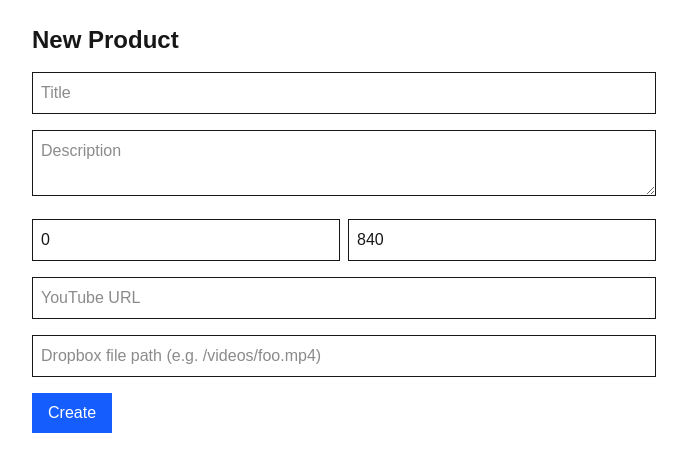
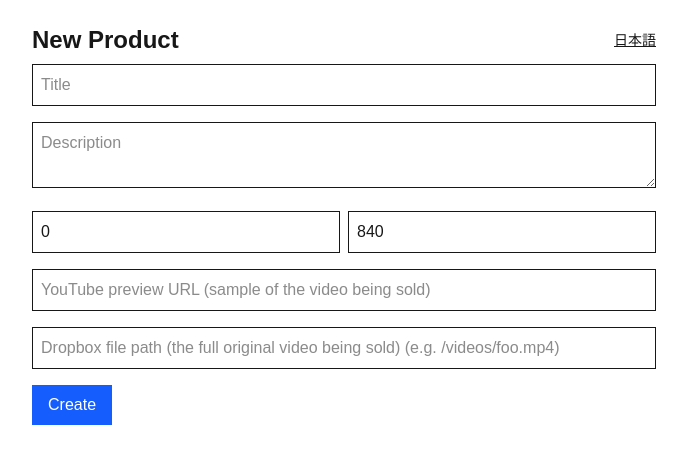
Before and after one commit to HirotoTMurakami/ailith-mvp, a Next.js app: page /products/new in a window 1280 px wide. Shown: the top 472 px of the page, without its empty margins (296-983 px from the left). Built offline with nearby package versions, Linux system fonts and the light colour scheme.

Commit message:
Update:v1.0.3

```diff
--- a/src/app/page.tsx
+++ b/src/app/page.tsx
@@ -1,19 +1,25 @@
 import Link from 'next/link'
 import { prisma } from '@/lib/prisma'
+import { t, getLangFromSearch } from '@/lib/i18n'
 
 export default async function Home() {
   const products = await prisma.product.findMany({ orderBy: { createdAt: 'desc' } })
+  const lang = getLangFromSearch(new URLSearchParams())
+  const i18n = t(lang)
   return (
     <main className="max-w-5xl mx-auto p-6">
       <div className="flex items-center justify-between mb-4">
-        <h1 className="text-2xl font-semibold">AI Video Marketplace</h1>
-        <Link href="/products/new" className="bg-blue-600 text-white px-4 py-2">New Product</Link>
+        <h1 className="text-2xl font-semibold">{i18n.homeTitle}</h1>
+        <div className="flex gap-2">
+          <Link href={`/?lang=${lang === 'ja' ? 'en' : 'ja'}`} className="text-sm underline self-center">{i18n.langToggle}</Link>
+          <Link href={`/products/new?lang=${lang}`} className="bg-blue-600 text-white px-4 py-2">{i18n.newProduct}</Link>
+        </div>
       </div>
       <div className="grid grid-cols-1 md:grid-cols-2 gap-4">
         {products.map(p => (
-          <Link key={p.id} href={`/products/${p.id}`} className="border p-4 hover:bg-gray-50">
+          <Link key={p.id} href={`/products/${p.id}?lang=${lang}`} className="border p-4 hover:bg-gray-50">
             <div className="font-medium">{p.title}</div>
-            <div className="text-sm text-gray-600">${(p.priceCents/100).toFixed(2)} USD</div>
+            <div className="text-sm text-gray-600">{i18n.priceUSD(p.priceCents)}</div>
           </Link>
         ))}
       </div>
--- a/src/app/products/[id]/page.tsx
+++ b/src/app/products/[id]/page.tsx
@@ -1,12 +1,15 @@
 import { prisma } from '@/lib/prisma'
 import Link from 'next/link'
+import { t } from '@/lib/i18n'
 
 
-export default async function ProductDetail({ params }: { params: { id: string } }) {
+export default async function ProductDetail({ params, searchParams }: { params: { id: string }, searchParams: { lang?: string } }) {
   const product = await prisma.product.findUnique({ where: { id: params.id } })
   if (!product) {
     return <div className="p-6">Not found</div>
   }
+  const lang = searchParams?.lang === 'ja' ? 'ja' : 'en'
+  const i18n = t(lang)
   // Extract YouTube embed id
   const match = product.youtubeUrl.match(/(?:v=|youtu\.be\/)([\w-]+)/)
   const videoId = match?.[1]
@@ -21,8 +24,8 @@ export default async function ProductDetail({ params }: { params: { id: string }
       )}
       <p className="text-gray-700 whitespace-pre-line">{product.description}</p>
       <div className="flex items-center justify-between">
-        <div className="text-xl font-bold">${(product.priceCents / 100).toFixed(2)} USD</div>
-        <Link href={`/checkout/${product.id}`} className="bg-rose-600 text-white px-4 py-2">Buy with CCBill</Link>
+        <div className="text-xl font-bold">{i18n.priceUSD(product.priceCents)}</div>
+        <Link href={`/checkout/${product.id}?lang=${lang}`} className="bg-rose-600 text-white px-4 py-2">{i18n.buy}</Link>
       </div>
     </div>
   )
--- a/src/app/products/new/page.tsx
+++ b/src/app/products/new/page.tsx
@@ -1,9 +1,14 @@
 "use client"
 import { useState } from 'react'
-import { useRouter } from 'next/navigation'
+import { useRouter, useSearchParams } from 'next/navigation'
+import Link from 'next/link'
+import { t, getLangFromSearch } from '@/lib/i18n'
 
 export default function NewProductPage() {
   const router = useRouter()
+  const searchParams = useSearchParams()
+  const lang = getLangFromSearch(searchParams)
+  const i18n = t(lang)
   const [title, setTitle] = useState('')
   const [description, setDescription] = useState('')
   const [priceCents, setPriceCents] = useState<number>(0)
@@ -25,7 +30,7 @@ export default function NewProductPage() {
       })
       if (!res.ok) throw new Error('Failed to create product')
       const product = await res.json()
-      router.push(`/products/${product.id}`)
+      router.push(`/products/${product.id}?lang=${lang}`)
     } catch (err) {
       const message = err instanceof Error ? err.message : 'Unknown error'
       setError(message)
@@ -36,18 +41,21 @@ export default function NewProductPage() {
 
   return (
     <div className="max-w-2xl mx-auto p-6">
-      <h1 className="text-2xl font-semibold mb-4">New Product</h1>
+      <div className="flex items-center justify-between mb-2">
+        <h1 className="text-2xl font-semibold">{i18n.newProduct}</h1>
+        <Link href={`?lang=${lang === 'ja' ? 'en' : 'ja'}`} className="text-sm underline">{i18n.langToggle}</Link>
+      </div>
       <form onSubmit={submit} className="space-y-4">
-        <input className="w-full border p-2" placeholder="Title" value={title} onChange={e => setTitle(e.target.value)} required />
-        <textarea className="w-full border p-2" placeholder="Description" value={description} onChange={e => setDescription(e.target.value)} />
+        <input className="w-full border p-2" placeholder={i18n.title} value={title} onChange={e => setTitle(e.target.value)} required />
+        <textarea className="w-full border p-2" placeholder={i18n.description} value={description} onChange={e => setDescription(e.target.value)} />
         <div className="flex gap-2">
-          <input type="number" className="w-1/2 border p-2" placeholder="Price (cents)" value={priceCents} onChange={e => setPriceCents(Number(e.target.value))} required />
-          <input className="w-1/2 border p-2" placeholder="Currency code (numeric, e.g. 840)" value={currencyCode} onChange={e => setCurrencyCode(e.target.value)} />
+          <input type="number" className="w-1/2 border p-2" placeholder={i18n.priceCentsPlaceholder} value={priceCents} onChange={e => setPriceCents(Number(e.target.value))} required />
+          <input className="w-1/2 border p-2" placeholder={`${i18n.currencyCode} (e.g. 840)`} value={currencyCode} onChange={e => setCurrencyCode(e.target.value)} />
         </div>
-        <input className="w-full border p-2" placeholder="YouTube URL" value={youtubeUrl} onChange={e => setYoutubeUrl(e.target.value)} required />
-        <input className="w-full border p-2" placeholder="Dropbox file path (e.g. /videos/foo.mp4)" value={dropboxPath} onChange={e => setDropboxPath(e.target.value)} required />
+        <input className="w-full border p-2" placeholder={i18n.youtubeUrl} value={youtubeUrl} onChange={e => setYoutubeUrl(e.target.value)} required />
+        <input className="w-full border p-2" placeholder={`${i18n.dropboxPath} (e.g. /videos/foo.mp4)`} value={dropboxPath} onChange={e => setDropboxPath(e.target.value)} required />
         {error && <p className="text-red-600">{error}</p>}
-        <button className="bg-blue-600 text-white px-4 py-2" disabled={loading}>{loading ? 'Saving...' : 'Create'}</button>
+        <button className="bg-blue-600 text-white px-4 py-2" disabled={loading}>{loading ? i18n.saving : i18n.create}</button>
       </form>
     </div>
   )
--- /dev/null
+++ b/src/lib/i18n.ts
@@ -0,0 +1,23 @@
+export type Lang = 'en' | 'ja'
+
+export function getLangFromSearch(searchParams: URLSearchParams): Lang {
+  const lang = searchParams.get('lang')
+  return lang === 'ja' ? 'ja' : 'en'
+}
+
+export const t = (lang: Lang) => ({
+  homeTitle: lang === 'ja' ? 'AIビデオマーケットプレイス' : 'AI Video Marketplace',
+  newProduct: lang === 'ja' ? '商品を作成' : 'New Product',
+  price: lang === 'ja' ? '価格' : 'Price',
+  priceCentsPlaceholder: lang === 'ja' ? '価格（セント）' : 'Price (cents)',
+  currencyCode: lang === 'ja' ? '通貨コード（数値）' : 'Currency code (numeric)',
+  title: lang === 'ja' ? 'タイトル' : 'Title',
+  description: lang === 'ja' ? '説明' : 'Description',
+  youtubeUrl: lang === 'ja' ? 'YouTube プレビューURL（販売する動画のサンプル）' : 'YouTube preview URL (sample of the video being sold)',
+  dropboxPath: lang === 'ja' ? 'Dropbox ファイルパス（販売する動画の本体）' : 'Dropbox file path (the full original video being sold)',
+  create: lang === 'ja' ? '作成' : 'Create',
+  saving: lang === 'ja' ? '保存中...' : 'Saving...',
+  buy: lang === 'ja' ? 'CCBillで購入' : 'Buy with CCBill',
+  priceUSD: (cents: number) => (lang === 'ja' ? `価格: $${(cents/100).toFixed(2)} USD` : `Price: $${(cents/100).toFixed(2)} USD`),
+  langToggle: lang === 'ja' ? 'English' : '日本語'
+})
```
